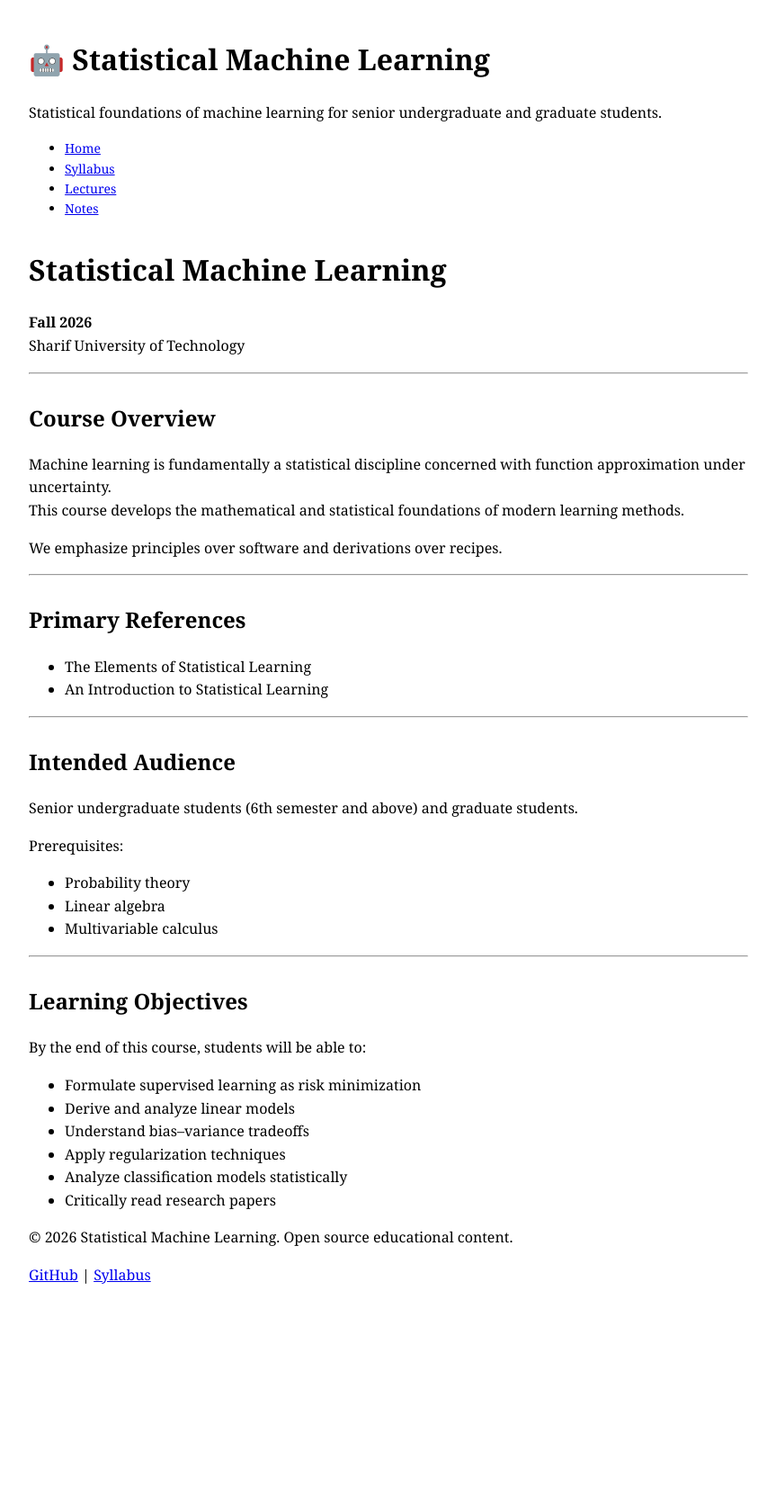
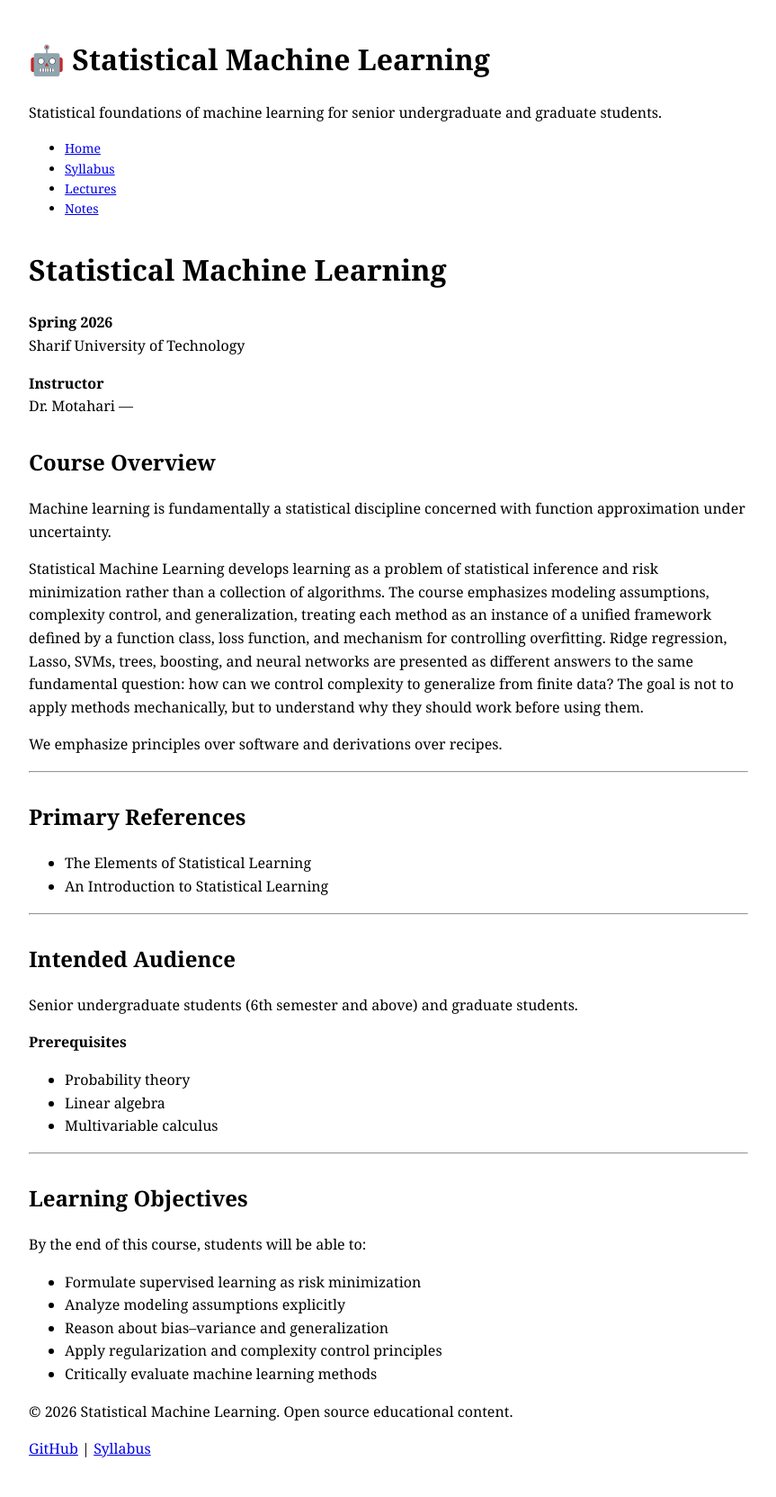
Before and after one commit to MahdiShadrooy/pilot-webpage, a Jekyll site: the page built from index.md, in a window 1280 px wide. Shown: the whole page at 90% size, without its empty margins (208-1071 px from the left). Built offline with Jekyll 4.4.1, drawn with Linux system fonts in a browser that asks for light colours; before the commit the page ends 1471 px from its top, so only the background shows below that.

Commit message:
Update course details and prerequisites in index.md

```diff
--- a/index.md
+++ b/index.md
@@ -4,15 +4,18 @@ title: Home
 ---
 
 # Statistical Machine Learning
-**Fall 2026**
+**Spring 2026**
 Sharif University of Technology
 
+**Instructor**
+Dr. Motahari
 ---
 
 ## Course Overview
 
 Machine learning is fundamentally a statistical discipline concerned with function approximation under uncertainty.
-This course develops the mathematical and statistical foundations of modern learning methods.
+
+Statistical Machine Learning develops learning as a problem of statistical inference and risk minimization rather than a collection of algorithms. The course emphasizes modeling assumptions, complexity control, and generalization, treating each method as an instance of a unified framework defined by a function class, loss function, and mechanism for controlling overfitting. Ridge regression, Lasso, SVMs, trees, boosting, and neural networks are presented as different answers to the same fundamental question: how can we control complexity to generalize from finite data? The goal is not to apply methods mechanically, but to understand why they should work before using them.
 
 We emphasize principles over software and derivations over recipes.
 
@@ -41,8 +44,7 @@ Prerequisites:
 By the end of this course, students will be able to:
 
 - Formulate supervised learning as risk minimization
-- Derive and analyze linear models
-- Understand bias–variance tradeoffs
-- Apply regularization techniques
-- Analyze classification models statistically
-- Critically read research papers
+- Analyze modeling assumptions explicitly
+- Reason about bias–variance and generalization
+- Apply regularization and complexity control principles
+- Critically evaluate machine learning methods
```
Also changed, not shown: other parts of index.md (+1 -1 lines).
